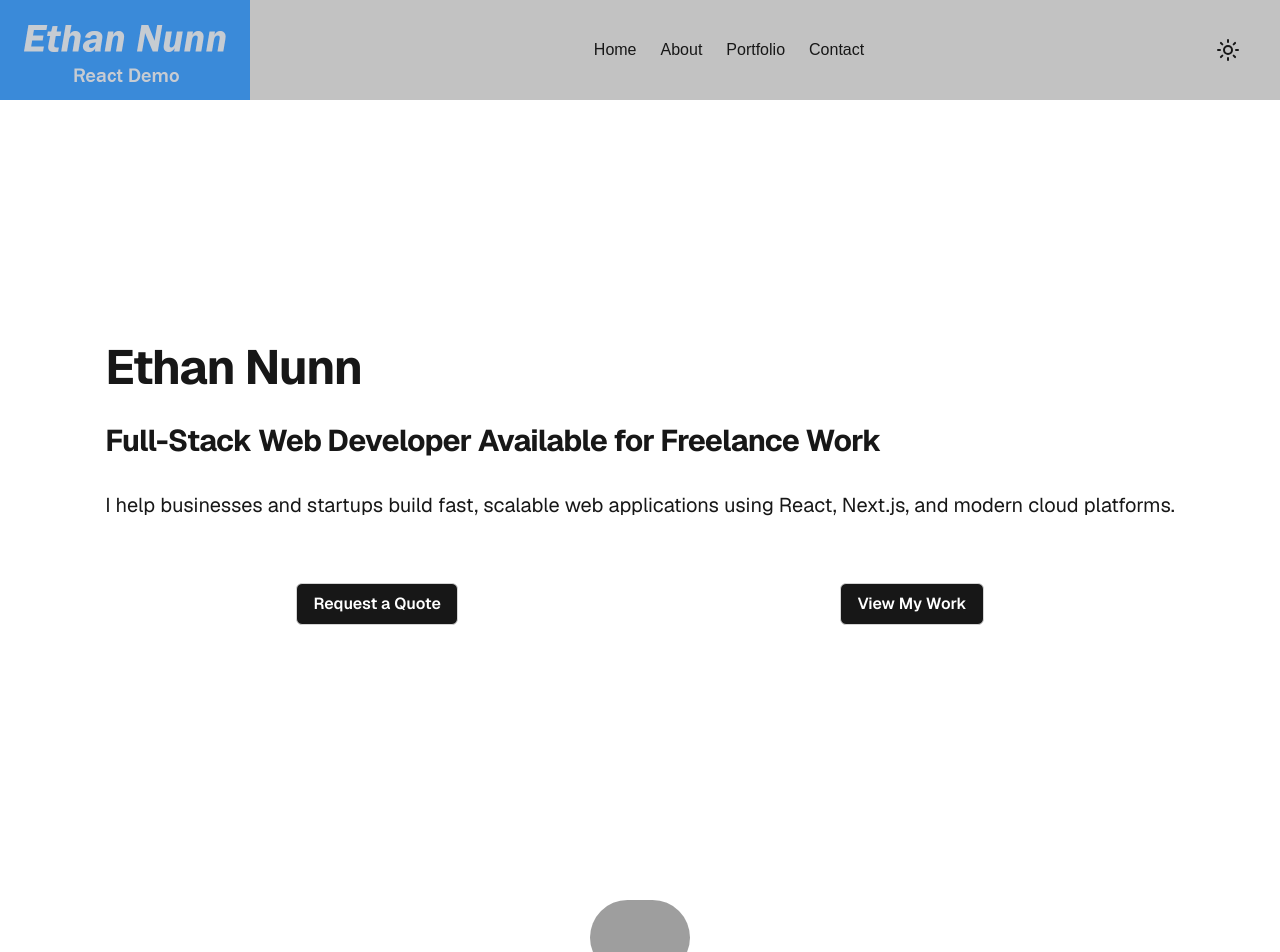
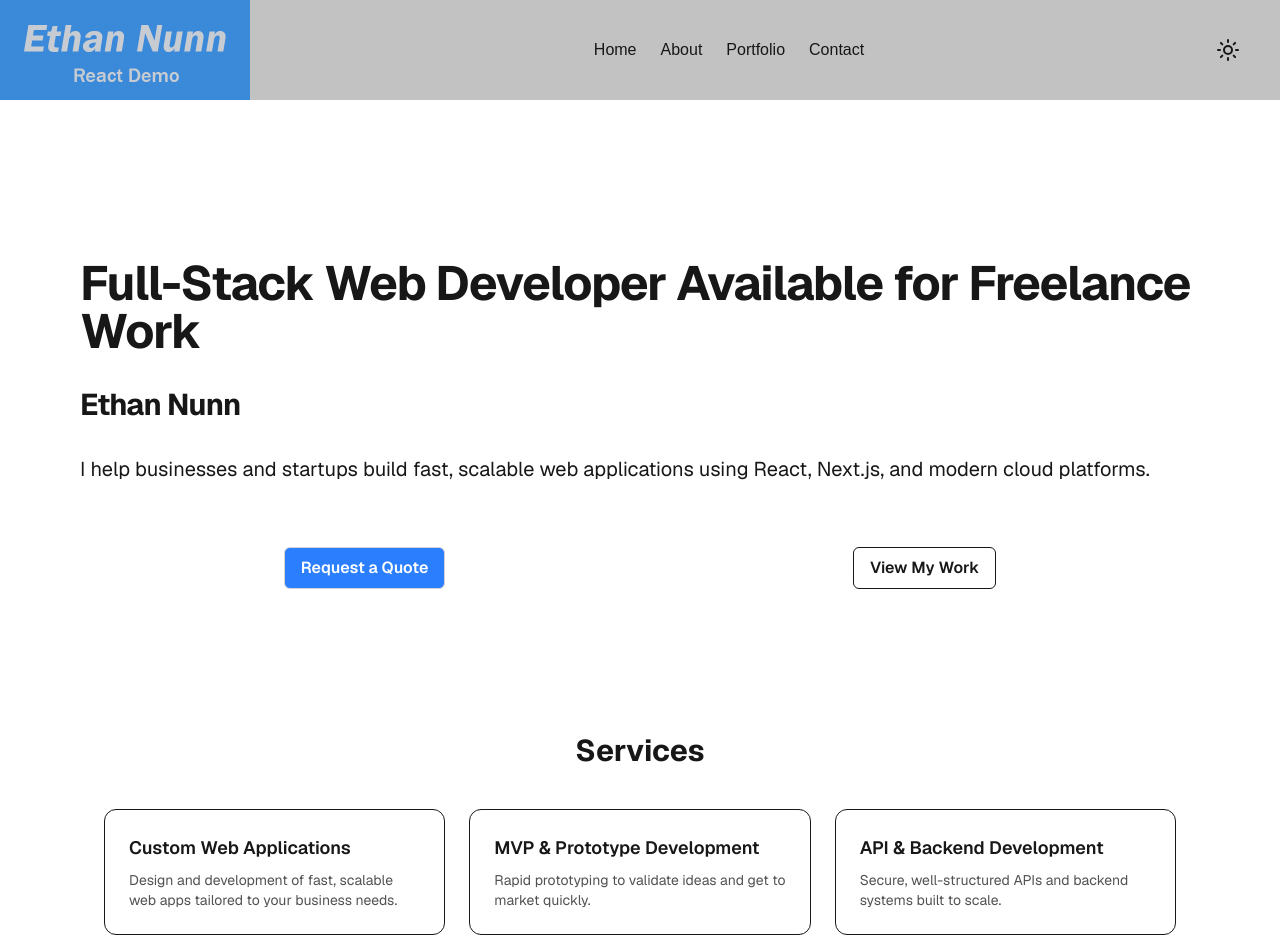
Before and after one commit to enunn1/React-demo, a Next.js app: page / in a window 1280 px wide. Shown: the top 952 px of the page. Built offline with nearby package versions, Linux system fonts and the light colour scheme; grey boxes are pictures that could not be loaded.

Commit message:
Added cards to landing page

```diff
--- a/package.json
+++ b/package.json
@@ -11,6 +11,7 @@
     "test:watch": "jest --watch"
   },
   "dependencies": {
+    "clsx": "^2.1.1",
     "lucide-react": "^0.525.0",
     "next": "^15.5.4",
     "next-themes": "^0.4.6",
--- a/src/app/globals.css
+++ b/src/app/globals.css
@@ -4,13 +4,6 @@
   --background: #ffffff;
   --foreground: #171717;
   --navbar: #c2c2c2;
-}
-
-@theme inline {
-  --color-background: var(--background);
-  --color-foreground: var(--foreground);
-  --font-sans: var(--font-geist-sans);
-  --font-mono: var(--font-geist-mono);
 }
 
 [data-theme='dark'] {
@@ -25,9 +18,14 @@ body {
   font-family: Arial, Helvetica, sans-serif;
 }
 
-.button {
+button:hover {
   background: var(--foreground);
   color: var(--background);
+  cursor: pointer;
+}
+
+.secondary-button {
+  border-color: var(--foreground);
 }
 
 nav {
--- a/src/app/page.tsx
+++ b/src/app/page.tsx
@@ -1,3 +1,4 @@
+import ServiceCard from "@/components/ServiceCard";
 import Link from "next/link";
 
 export default function Home() {
@@ -6,26 +7,45 @@ export default function Home() {
       <main className="flex flex-col gap-[32px] row-start-2 items-center sm:items-start">
 
         <h1 className="text-4xl sm:text-5xl font-bold tracking-tight text-center sm:text-left">
-          Ethan Nunn
+          Full-Stack Web Developer Available for Freelance Work
         </h1>
         <h2 className="text-2xl sm:text-3xl font-bold tracking-tight text-center sm:text-left">
-          Full-Stack Web Developer Available for Freelance Work
+          Ethan Nunn
         </h2>
         <p className="text-lg sm:text-xl text-center sm:text-left">
          I help businesses and startups build fast, scalable web applications using React, Next.js, and modern cloud platforms.
         </p>
-        <div className="flex justify-around w-full">
+        <div className="flex justify-around w-full my-8">
           <Link href="/contact">
-            <button type="button" className="button px-4 py-2 font-semibold rounded-md border border-neutral-300 m-8">
+            <button type="button" className="bg-blue-500 text-white px-4 py-2 font-semibold rounded-md border border-neutral-300">
               Request a Quote
             </button>
           </Link>
           <Link href="/portfolio">
-            <button className="button px-4 py-2 font-semibold rounded-md border border-neutral-300 m-8">
+            <button className="secondary-button px-4 py-2 font-semibold rounded-md border border-neutral-300">
               View My Work
             </button>
           </Link>
         </div>
+        <section className="max-w-6xl mx-auto px-6 py-20">
+          <h2 className="text-3xl font-bold mb-10 text-center">
+            Services
+          </h2>
+          <div className="grid gap-6 md:grid-cols-3">
+            <ServiceCard
+              title="Custom Web Applications"
+              description="Design and development of fast, scalable web apps tailored to your business needs."
+            />
+            <ServiceCard
+              title="MVP & Prototype Development"
+              description="Rapid prototyping to validate ideas and get to market quickly."
+            />
+            <ServiceCard
+              title="API & Backend Development"
+              description="Secure, well-structured APIs and backend systems built to scale."
+            />
+          </div>
+        </section>
       </main>
     </div>
   );
--- a/src/app/portfolio/page.tsx
+++ b/src/app/portfolio/page.tsx
@@ -40,7 +40,7 @@ function RepoList() {
                 <Link
                     key={repo.id}
                     href={`/portfolio/${repo.name}`}
-                    className="border p-4 rounded-xl shadow-sm hover:shadow transition"
+                    className="border p-4 rounded-xl shadow-sm hover:shadow hover:bg-blue-500 transition"
                 >
                     <h2 className="text-xl font-semibold text-left mb-1">{repo.name}</h2>
                     <p className="text-sm mb-2">{repo.description ?? 'No description provided.'}</p>
--- /dev/null
+++ b/src/components/Card.tsx
@@ -0,0 +1,22 @@
+import { ReactNode } from "react";
+import clsx from "clsx";
+
+type CardProps = {
+  children: ReactNode;
+  className?: string;
+};
+
+export default function Card({ children, className }: CardProps) {
+  return (
+    <div
+      className={clsx(
+        "rounded-xl border",
+        "transition-shadow duration-200",
+        "hover:shadow-lg",
+        className
+      )}
+    >
+      {children}
+    </div>
+  );
+}
--- /dev/null
+++ b/src/components/ServiceCard.tsx
@@ -0,0 +1,27 @@
+import Card from "./Card";
+
+type ServiceCardProps = {
+  title: string;
+  description: string;
+  icon?: React.ReactNode;
+};
+
+export default function ServiceCard({
+  title,
+  description,
+  icon,
+}: ServiceCardProps) {
+  return (
+    <Card className="p-6">
+      {icon && <div className="mb-4 text-blue-500">{icon}</div>}
+
+      <h3 className="text-lg font-semibold mb-2">
+        {title}
+      </h3>
+
+      <p className="text-sm text-neutral-600 dark:text-neutral-400">
+        {description}
+      </p>
+    </Card>
+  );
+}
```
Also changed, not shown: 1 other file (tests, documents, lock files or other folders).
